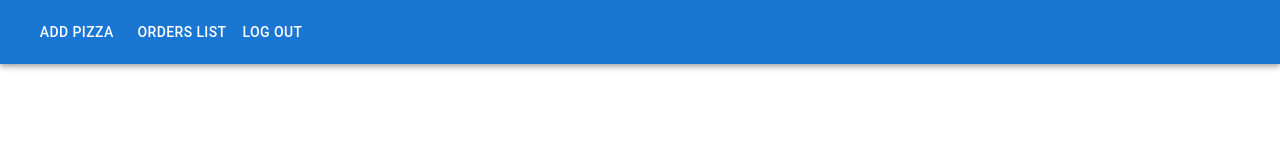
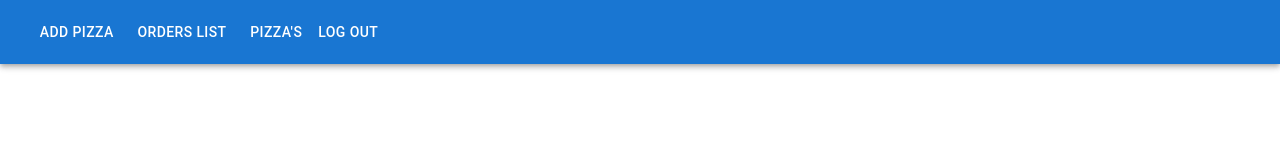
Before and after one commit to sathish0706/Webcode-2_Frontend, a React (Create React App) app: page /admin in a window 1280 px wide. Shown: the top 160 px of the page. Built offline with nearby package versions, Linux system fonts and the light colour scheme; no server answers.

Commit message:
Update Admin.js

```diff
--- a/src/Components/Admin/Admin.js
+++ b/src/Components/Admin/Admin.js
@@ -18,6 +18,9 @@ const Admin = () => {
           <Button color="inherit" onClick={() => navigate("/order/list")}>
             &nbsp; Orders List
           </Button>
+         <Button color="inherit" onClick={() => navigate("/admin/pizzaPage")}>
+            &nbsp; Pizza's
+          </Button>
           <div >
             <Button color="inherit" onClick={() => navigate("/signin")}>
               Log out
```
